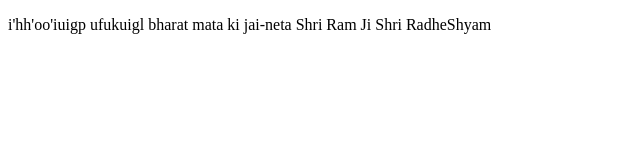
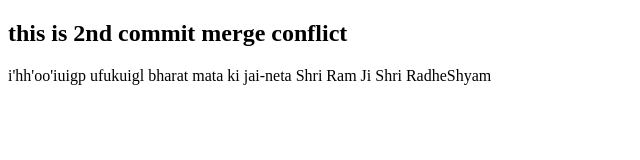
Before and after one commit to Harshit-Webworld1515/delta-demo, a plain HTML site: page Index.html in a window 1280 px wide. Shown: the whole page, without its empty margins (0-640 px from the left). Drawn offline with Linux system fonts and the light colour scheme.

Commit message:
2nd merge conflict

```diff
--- a/Index.html
+++ b/Index.html
@@ -6,12 +6,11 @@
     <title>Waise Hi</title>
 </head>
 <body>
+    <h2>this is 2nd commit merge conflict</h2>
     <p>
         i'hh'oo'iuigp
         ufukuigl bharat mata ki jai-neta
-<!-- <<<<<<< HEAD -->
         Shri Ram Ji
-<!-- =======  -->
         Shri RadheShyam
     </p>
 </body>
```
